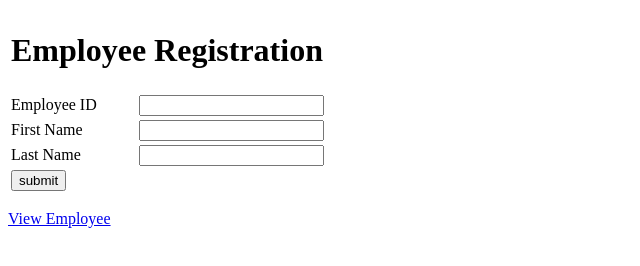
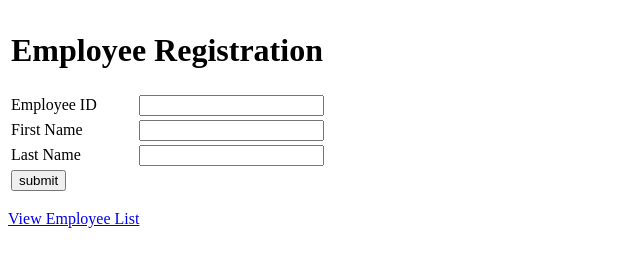
Before and after one commit to perezarturo2019/CIT360, a plain HTML site: page serveltproject/web/index.html in a window 1280 px wide. Shown: the full height of the page, 0-640 px from the left. Drawn offline with Linux system fonts and the light colour scheme.

Commit message:
Update index.html

```diff
--- a/serveltproject/web/index.html
+++ b/serveltproject/web/index.html
@@ -34,6 +34,6 @@ and open the template in the editor.
             </table>
 
         </form>
-        <p><a href="viewemployee"> View Employee</p>
+        <p><a href="viewemployee"> View Employee List</p>
     </body>
 </html>
```
